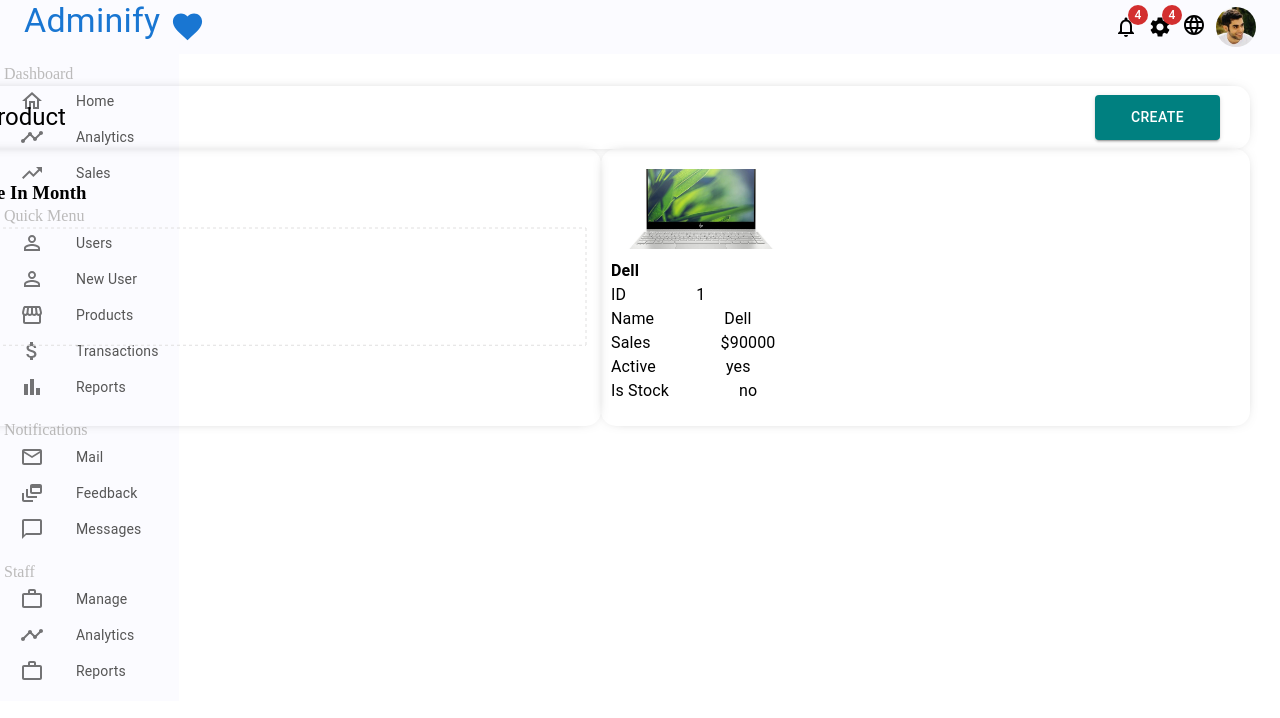
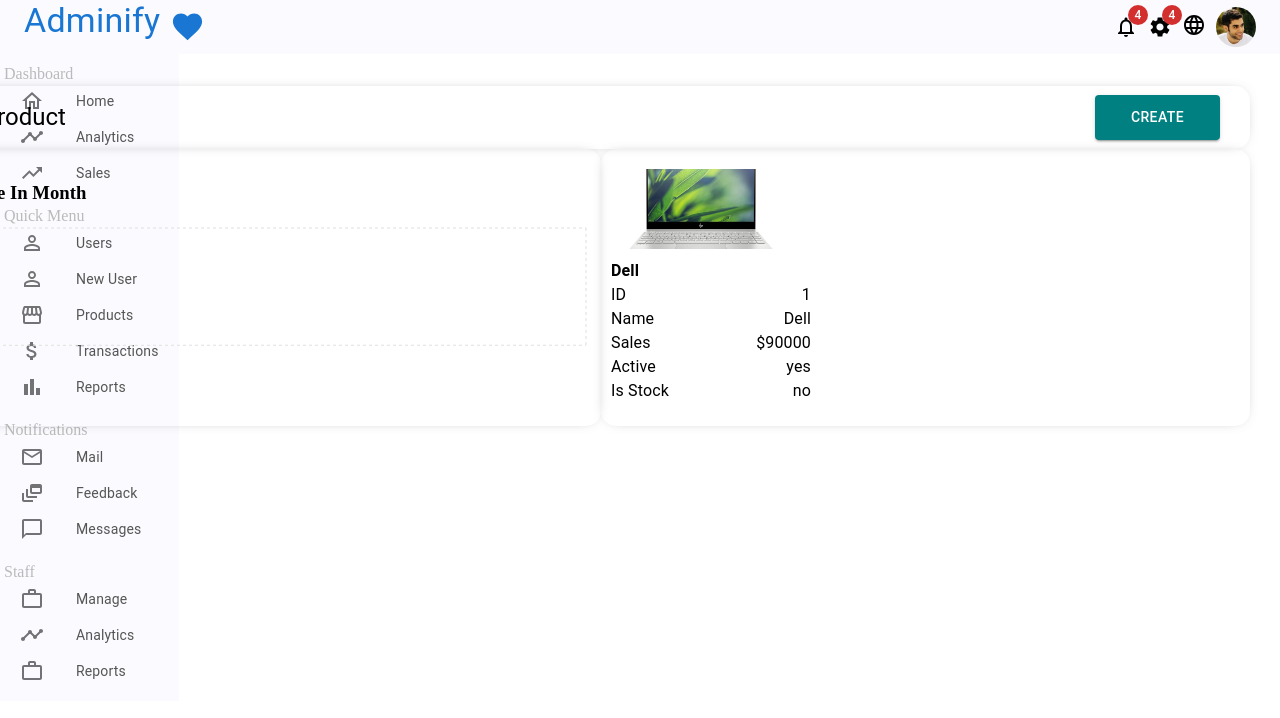
Before and after one commit to mbagher26/adminify, a React (Create React App) app: page /products/1 in a window 1280 px wide. Shown: the top 718 px of the page. Built offline with nearby package versions, Linux system fonts and the light colour scheme; no server answers; the database is empty.

Commit message:
update .product-info-item

```diff
--- a/src/pages/product/Product.css
+++ b/src/pages/product/Product.css
@@ -43,9 +43,10 @@
 }
 
 .product-info-item {
+          width: 200px;
           display: flex;
           flex-direction: row !important;
-          justify-content: flex-start;
+          justify-content: space-between;
           align-items: center;
           gap: 70px;
 }
```
